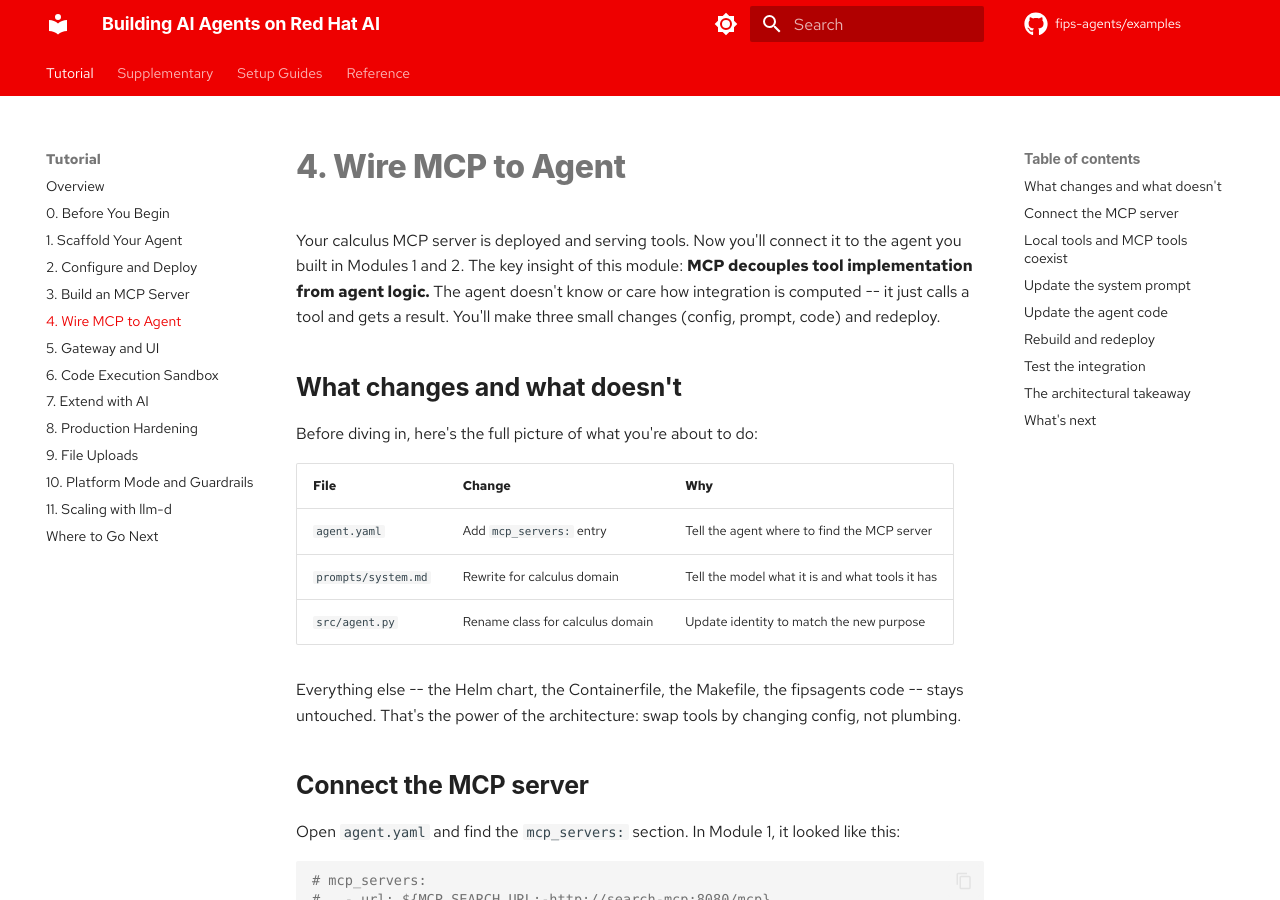
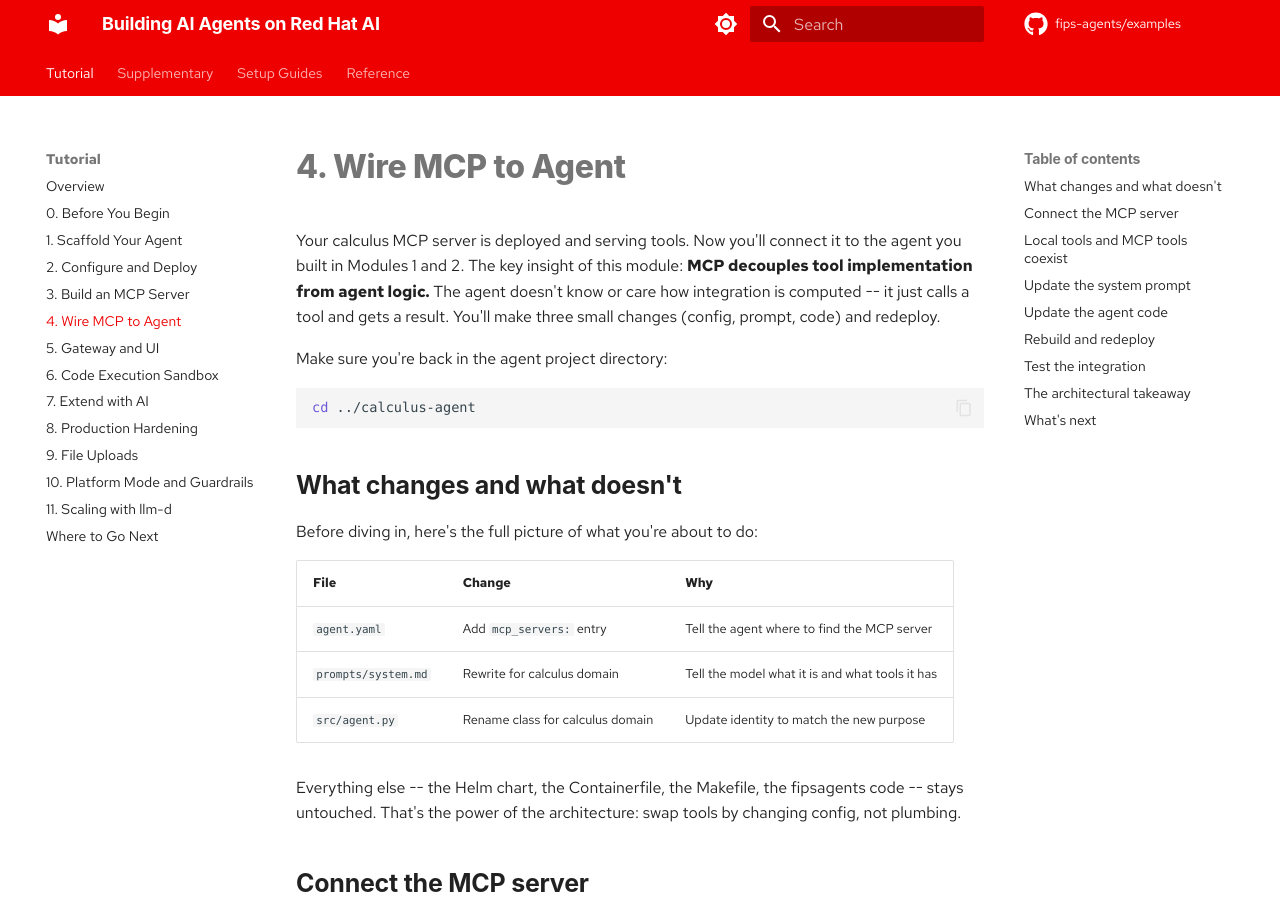
Before and after one commit to fips-agents/examples, an MkDocs documentation site: the page built from docs/04-wire-mcp-to-agent.md, in a window 1280 px wide and 900 px high. Built offline with MkDocs 1.6.1 and Material for MkDocs 9.7.7, drawn with Linux system fonts in a browser that asks for light colours; some web fonts are replaced; comment, search, counter and statistics services are not loaded.

Commit message:
docs: Tell students to cd back to calculus-agent in Module 4
Assisted-by: Claude Code (Opus 4.6)

````diff
--- a/docs/04-wire-mcp-to-agent.md
+++ b/docs/04-wire-mcp-to-agent.md
@@ -5,6 +5,12 @@ to the agent you built in Modules 1 and 2. The key insight of this module:
 **MCP decouples tool implementation from agent logic.** The agent doesn't know
 or care how integration is computed -- it just calls a tool and gets a result.
 You'll make three small changes (config, prompt, code) and redeploy.
+
+Make sure you're back in the agent project directory:
+
+```bash
+cd ../calculus-agent
+```
 
 ## What changes and what doesn't
 
````
